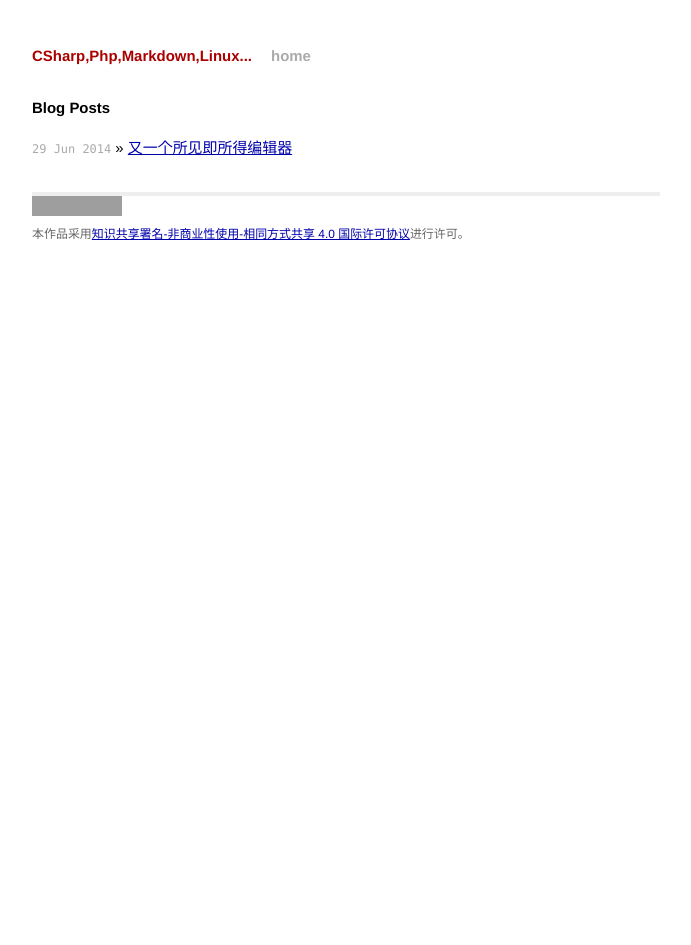
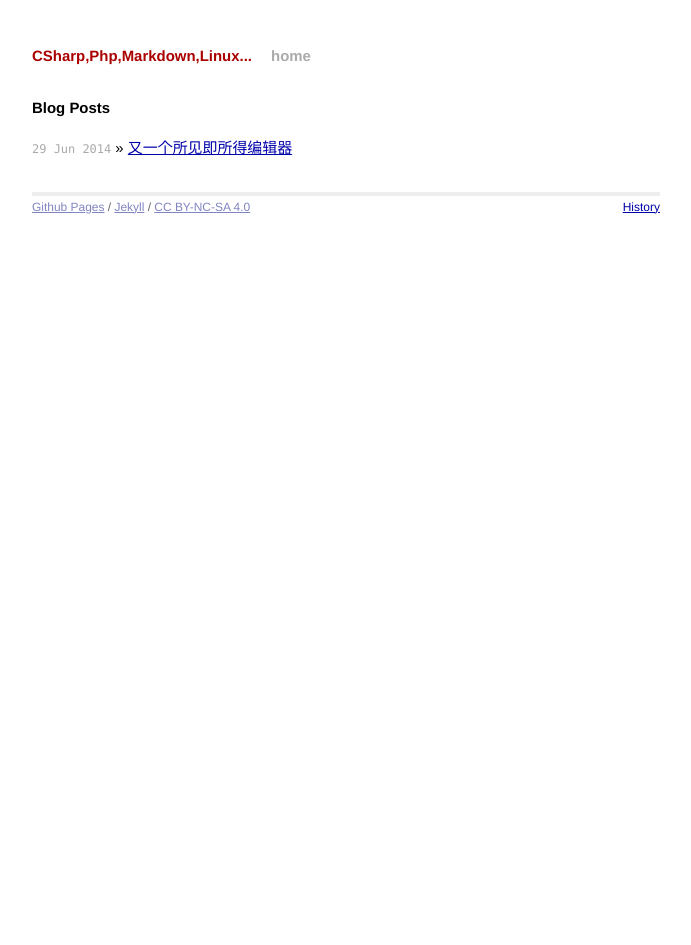
Before and after one commit to cspml/cspml.github.io, a Jekyll site: the page built from index.html, in a window 1280 px wide. Shown: the whole page, without its empty margins (294-985 px from the left). Built offline with Jekyll 4.4.1, drawn with Linux system fonts in a browser that asks for light colours; Markdown is read by kramdown in place of the engine named in the settings; grey boxes are pictures that could not be loaded.

Commit message:
Modify template

```diff
--- a/_layouts/default.html
+++ b/_layouts/default.html
@@ -24,10 +24,14 @@
           {{ content }}
 
           <div class="footer">
-            <a rel="license" href="http://creativecommons.org/licenses/by-nc-sa/4.0/">
-              <img alt="知识共享许可协议" style="border-width:0" src="https://i.creativecommons.org/l/by-nc-sa/4.0/88x31.png" />
-            </a>
-            <br />本作品采用<a rel="license" href="http://creativecommons.org/licenses/by-nc-sa/4.0/">知识共享署名-非商业性使用-相同方式共享 4.0 国际许可协议</a>进行许可。
+            <div class="left">
+              <a rel="github-pages" href="https://pages.github.com/">Github Pages</a> /
+              <a rel="jekyll" href="http://jekyllrb.com/">Jekyll</a> /
+              <a rel="license" href="http://creativecommons.org/licenses/by-nc-sa/4.0/">CC BY-NC-SA 4.0</a>
+            </div>
+            <div class="right">
+              <a rel="history" href="{{site.github.repository_url}}/commits/master/{{page.path}}">History</a>
+            </div>
           </div>
         </div>
 
--- a/css/main.css
+++ b/css/main.css
@@ -102,22 +102,22 @@ a:visited { color: #a0a; }
   overflow: hidden;
 }
 
-.footer .contact {
+.footer .left {
   float: left;
   margin-right: 3em;
 }
 
-.footer .contact a {
+.footer .left a {
   color: #8085C1;
 }
 
-.footer .rss {
-  margin-top: 1.1em;
-  margin-right: -.2em;
+.footer .right {
+  /*margin-top: 1.1em;
+  margin-right: -.2em;*/
   float: right;
 }
 
-.footer .rss img {
+.footer .right img {
   border: 0;
 }
 
```
